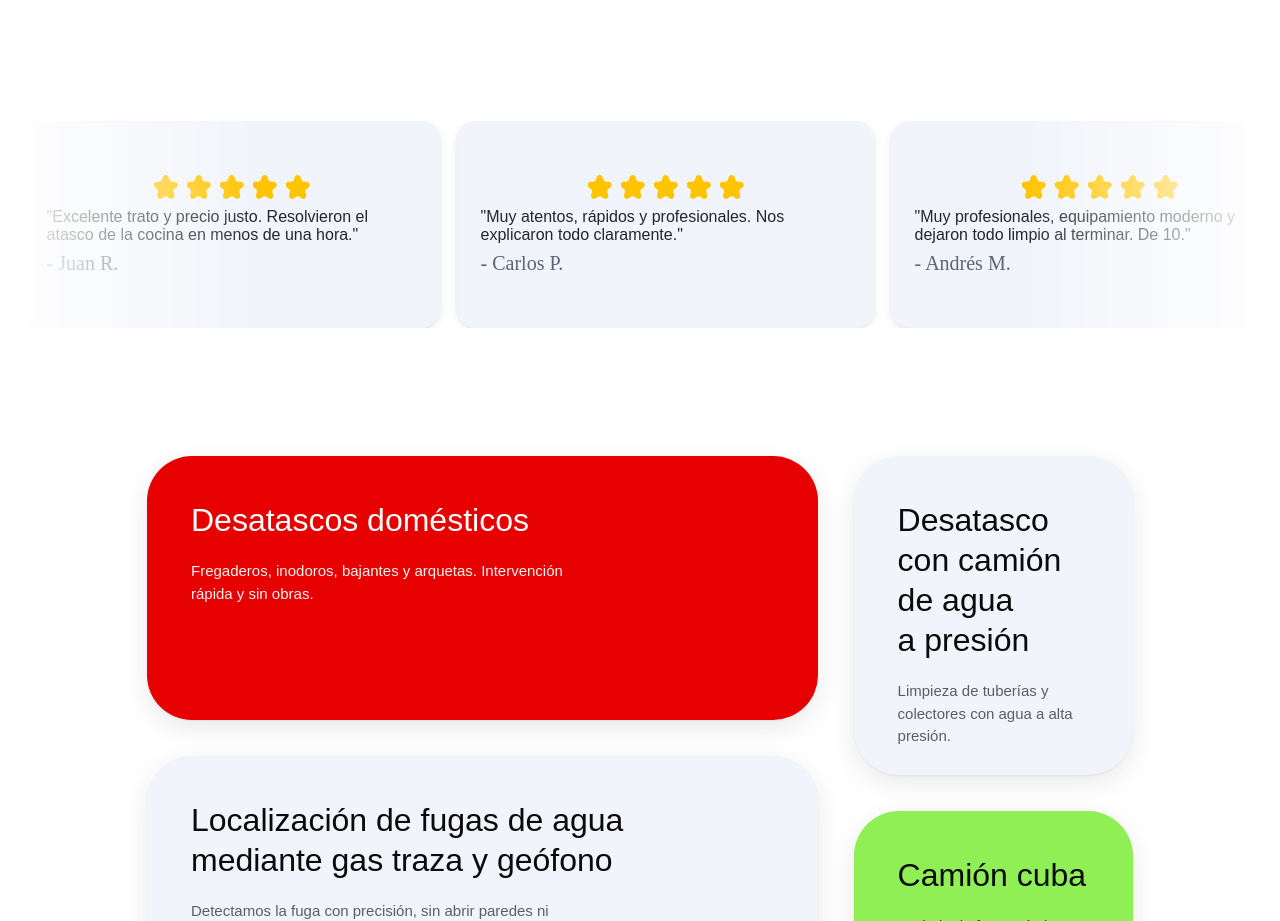
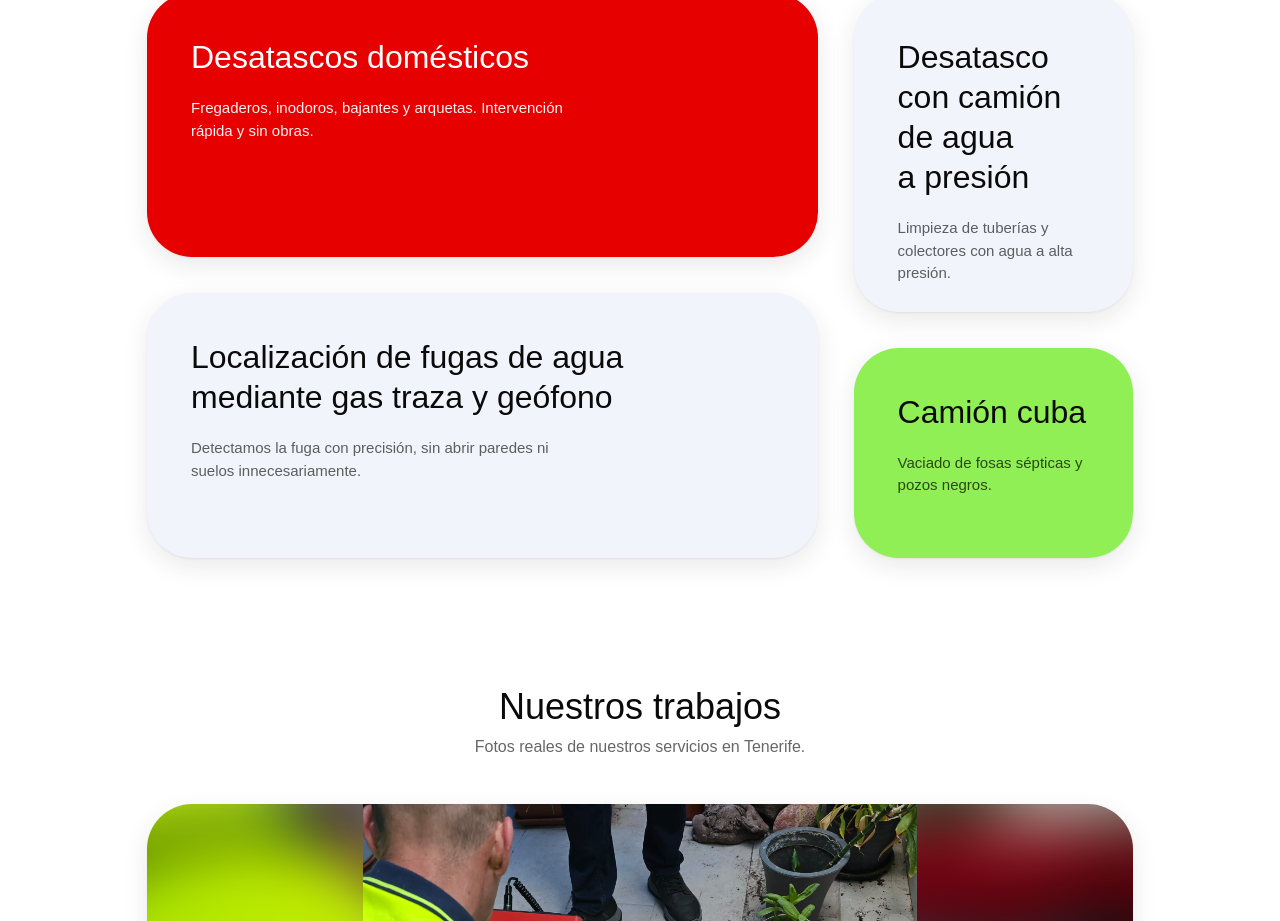
Before and after one commit to Gofkius/ardesatascos, a React (Vite) app: page / in a window 1280 px wide. Shown: the part 1380-2301 px from the top of the page. Built offline with nearby package versions, Linux system fonts and the light colour scheme; a web font is replaced by a local one.

Commit message:
Removed reviews until real ones come in

```diff
--- a/src/components/HomePage.tsx
+++ b/src/components/HomePage.tsx
@@ -1,7 +1,6 @@
 import Navbar from './Navbar'
 import Hero from './Hero'
 import Stats from './Stats'
-import Reviews from './Reviews'
 import Services from './Services'
 import Gallery from './Gallery'
 import Rehook from './Rehook'
@@ -14,7 +13,6 @@ const HomePage = () => {
       <Navbar />
       <Hero />
       <Stats />
-      <Reviews />
       <Services />
       <Gallery />
       <Rehook />
```
